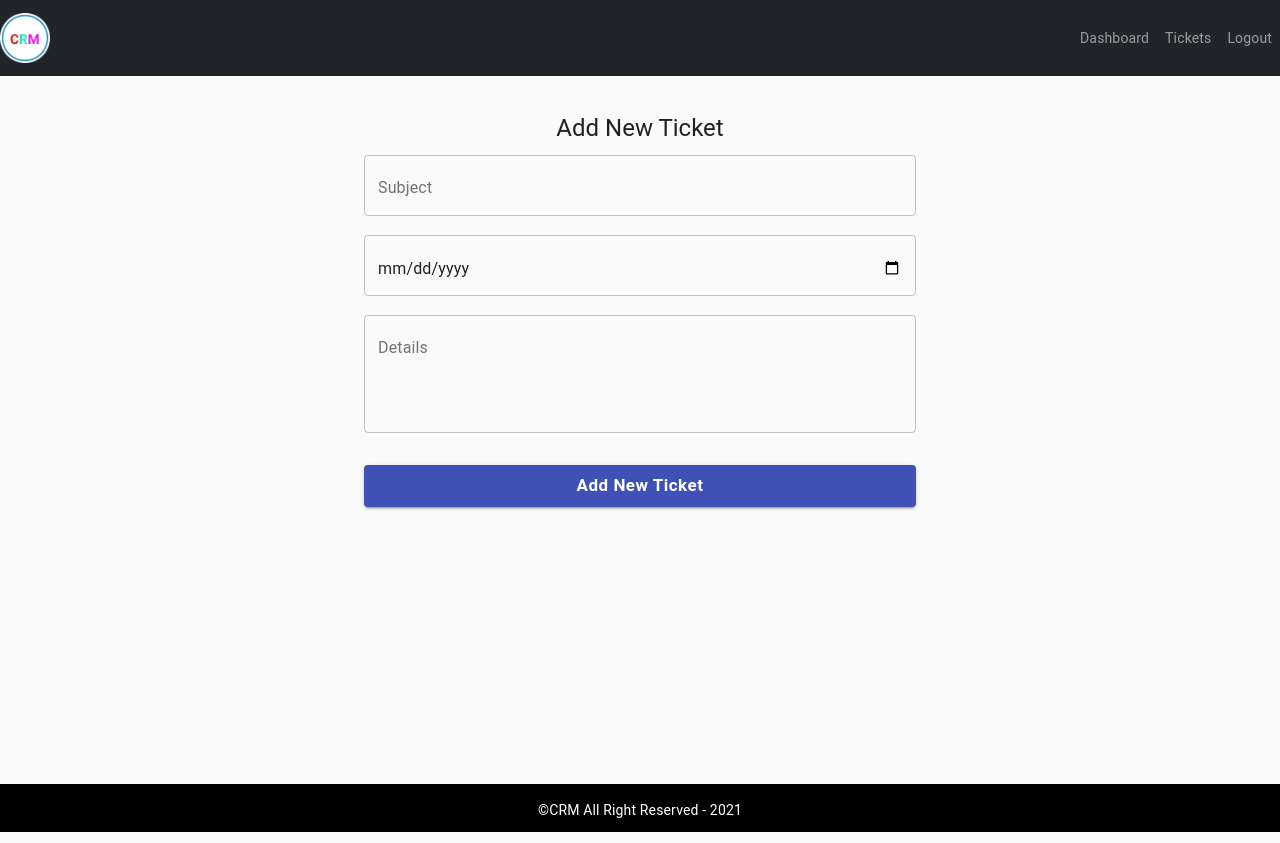
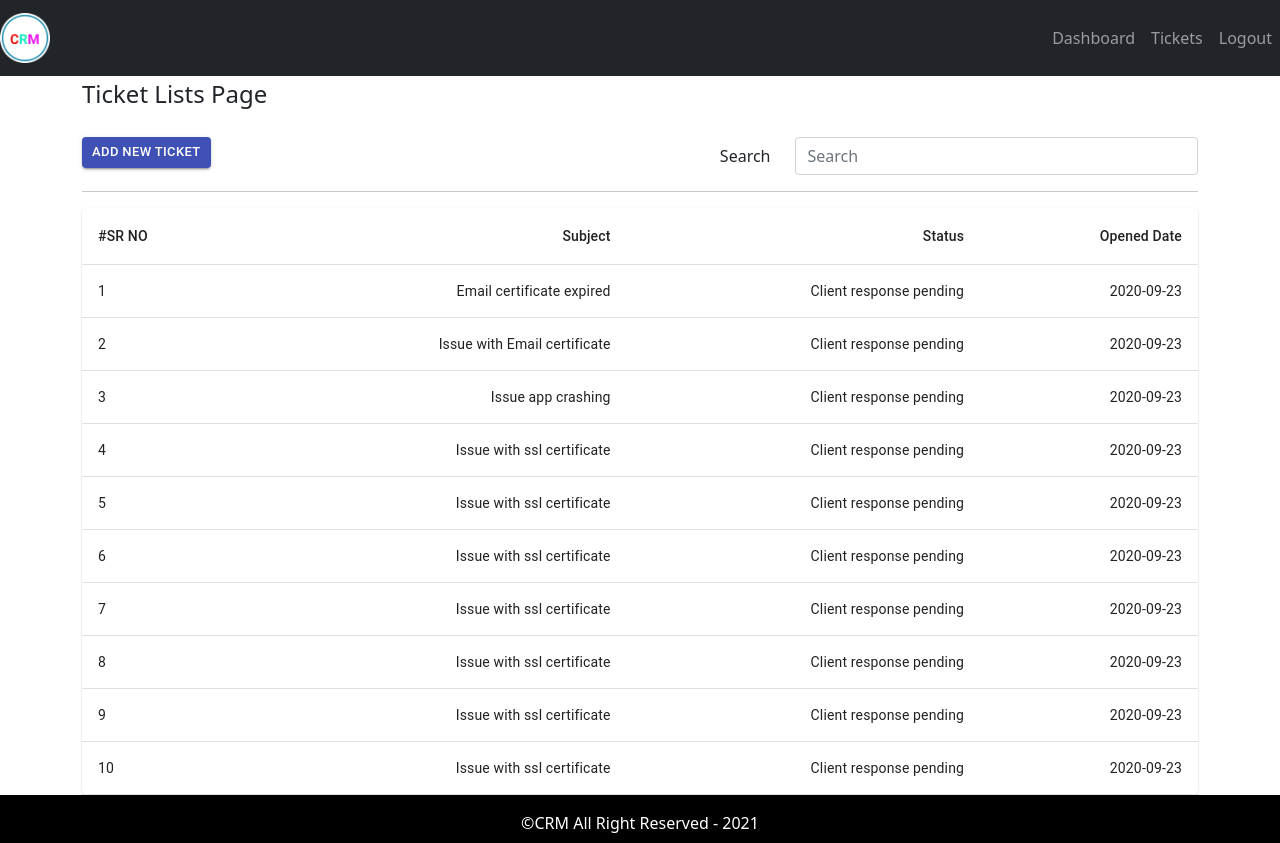
Before and after one commit to Abhimishra2424/crm-ticket-system-frontend, a React (Create React App) app: page / in a window 1280 px wide. Built offline with nearby package versions, Linux system fonts and the light colour scheme.

Commit message:
added ticket list page

```diff
--- a/src/App.js
+++ b/src/App.js
@@ -1,9 +1,10 @@
 import React from "react";
 import "./App.css";
-import { EntryPage } from "./page/EntryPage/EntryPage";
+// import { EntryPage } from "./page/EntryPage/EntryPage";
 import { DefaultLayout } from "./layout/DefaultLayout";
-import { Dashboard } from "./page/Dashboard/Dashboard";
-import { AddTicketPage } from "./page/NewTicket/AddTicketPage";
+// import { Dashboard } from "./page/Dashboard/Dashboard";
+// import { AddTicketPage } from "./page/NewTicket/AddTicketPage";
+import { TicketListsPage } from "./page/TicketListing/TicketListsPage";
 
 function App() {
   return (
@@ -11,7 +12,8 @@ function App() {
       {/* <EntryPage /> */}
       <DefaultLayout>
         {/* <Dashboard /> */}
-        <AddTicketPage />
+        {/* <AddTicketPage /> */}
+        <TicketListsPage />
       </DefaultLayout>
     </div>
   );
--- /dev/null
+++ b/src/components/SearchTextInput.js
@@ -0,0 +1,31 @@
+import React from "react";
+import { Form, Row, Col } from "react-bootstrap";
+import PropTypes from "prop-types";
+
+export const SearchTextInput = ({ handleOnChange, str }) => {
+  console.log(`str`, str);
+  return (
+    <div>
+      <Form>
+        <Form.Group as={Row}>
+          <Form.Label column sm="3">
+            Search
+          </Form.Label>
+          <Col sm="9">
+            <Form.Control
+              value={str}
+              onChange={handleOnChange}
+              name="searchStr"
+              placeholder="Search"
+            />
+          </Col>
+        </Form.Group>
+      </Form>
+    </div>
+  );
+};
+
+SearchTextInput.propTypes = {
+  handleOnChange: PropTypes.func.isRequired,
+  str: PropTypes.string.isRequired,
+};
--- a/src/components/TicketTable.js
+++ b/src/components/TicketTable.js
@@ -7,6 +7,7 @@ import TableContainer from "@material-ui/core/TableContainer";
 import TableHead from "@material-ui/core/TableHead";
 import TableRow from "@material-ui/core/TableRow";
 import Paper from "@material-ui/core/Paper";
+import PropTypes from "prop-types";
 
 const useStyles = makeStyles({
   table: {
@@ -46,3 +47,7 @@ export const TicketTable = ({ data }) => {
       </TableContainer>
     );
 };
+
+TicketTable.propTypes = {
+  data: PropTypes.array.isRequired,
+};
--- /dev/null
+++ b/src/page/TicketListing/TicketListsPage.js
@@ -0,0 +1,54 @@
+import React, { useState, useEffect } from "react";
+import { Container, Row, Col } from "react-bootstrap";
+import Button from "@material-ui/core/Button";
+import { SearchTextInput } from "../../components/SearchTextInput";
+import { TicketTable } from "../../components/TicketTable";
+import data from "../../assets/data/dummytickets.json";
+
+export const TicketListsPage = () => {
+  const [str, setStr] = useState("");
+  const [dispTicket, setDispTicket] = useState(data);
+
+  useEffect(() => {}, [str, dispTicket]);
+
+  const handleOnChange = (e) => {
+    const { value } = e.target;
+    setStr(value);
+    searchTicket(value);
+  };
+
+  const searchTicket = (sttr) => {
+    const filteredData = data.filter((row) =>
+      row.subject.toLowerCase().includes(sttr.toLowerCase())
+    );
+
+    setDispTicket(filteredData);
+    console.log(str);
+  };
+
+  return (
+    <Container>
+      <Row>
+        <Col>
+          <h4>Ticket Lists Page</h4>
+        </Col>
+      </Row>
+      <Row style={{ marginTop: "20px" }}>
+        <Col>
+          <Button variant="contained" color="primary" size="small">
+            Add New Ticket
+          </Button>
+        </Col>
+        <Col style={{ textAlign: "right" }}>
+          <SearchTextInput handleOnChange={handleOnChange} str={str} />
+        </Col>
+      </Row>
+      <hr />
+      <Row>
+        <Col>
+          <TicketTable data={dispTicket} />
+        </Col>
+      </Row>
+    </Container>
+  );
+};
```
Also changed, not shown: src/components/SearchForm.js (added, +48 -0 lines), 2 other files (tests, documents, lock files or other folders). Lines whose indentation alone changed are shown as unchanged.
